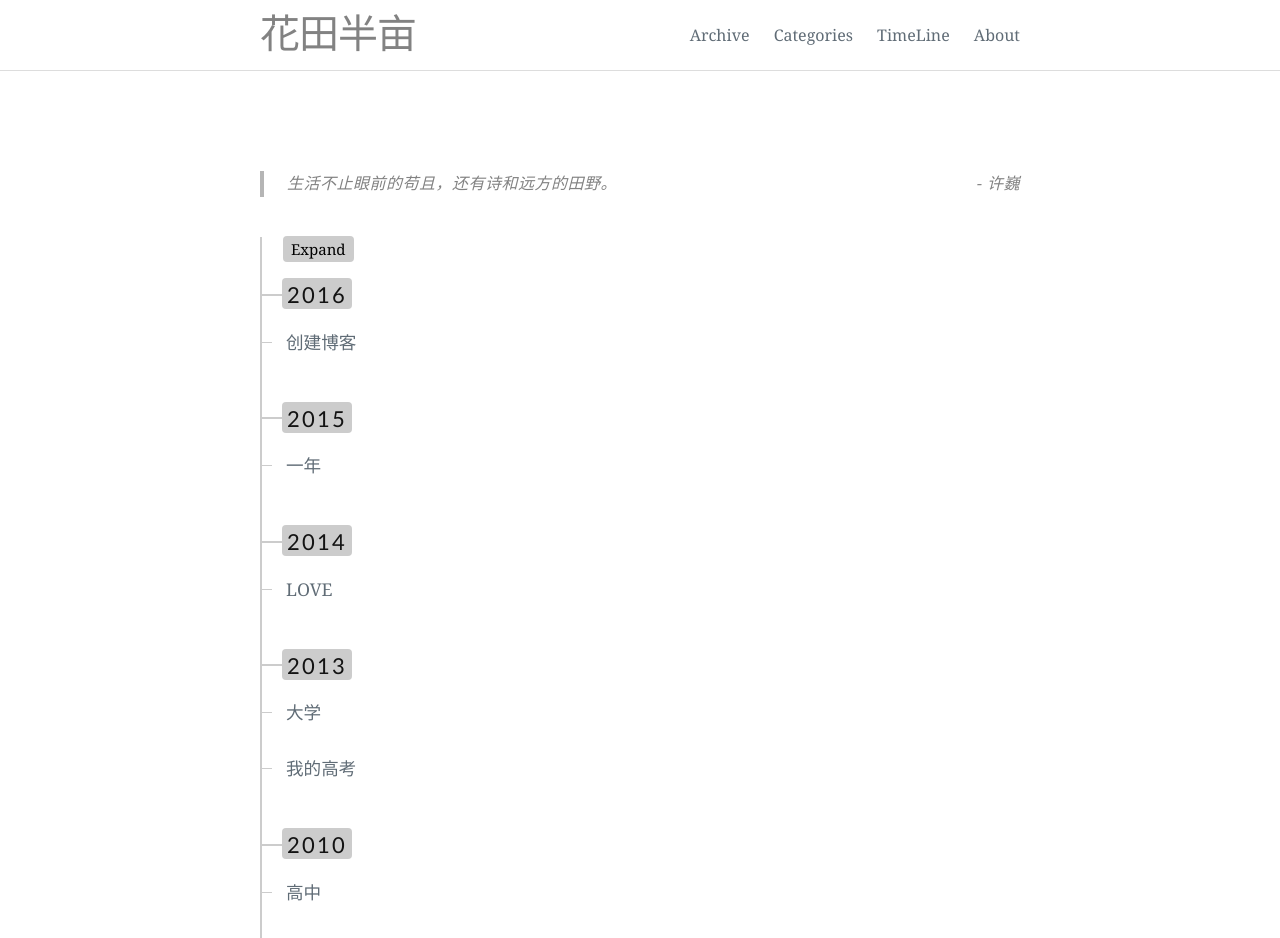
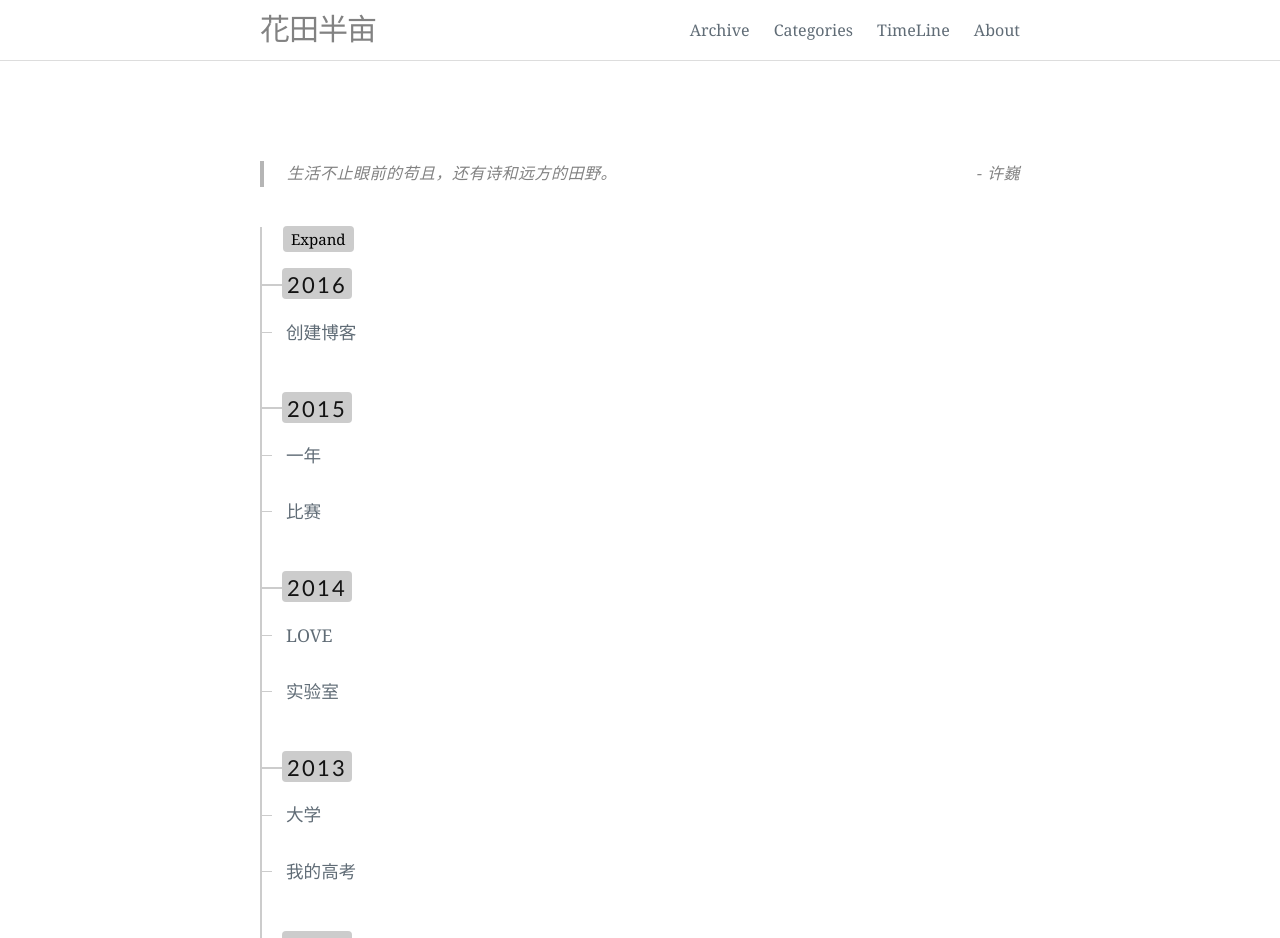
Before and after one commit to elbowzhang/elbow95.github.io, a Jekyll site: the page built from timeline/index.html, in a window 1280 px wide. Shown: the top 938 px of the page. Built offline with Jekyll 4.4.1, drawn with Linux system fonts in a browser that asks for light colours.

Commit message:
update timeline

```diff
--- a/_sass/_layout.scss
+++ b/_sass/_layout.scss
@@ -2,7 +2,7 @@
  * Site header
  */
 .site-header {
-    min-height: 70px;
+    min-height: 60px;
 
     // Positioning context for the mobile navigation icon
     position: relative;
@@ -13,13 +13,14 @@
 }
 
 .site-title {
-    font-size: 40px;
+    font-size: 30px;
     font-weight: 300;
-	line-height: 70px;
+	line-height: 60px;
     letter-spacing: -1px;
 	font-family: STLiti;
 	text-decoration: none;
 	color: $grey-color;
+
 
     &:hover {
         color: $grey-color;
@@ -28,7 +29,7 @@
 
 .site-nav {
     float: right;
-    line-height: 70px;
+    line-height: 60px;
 
     .menu-icon {
         display: none;
@@ -198,7 +199,7 @@
 
 .post-link {
     display: block;
-    font-size: 20px;
+    font-size: 18px;
 	text-decoration: none;
 }
 
@@ -260,7 +261,6 @@
 
 .post-title {
     font-size: 30px;
-    letter-spacing: -1px;
     line-height: 1;
 
     @include media-query($on-laptop) {
@@ -270,7 +270,7 @@
 
 .post-content {
     margin-bottom: $spacing-unit;
-
+	text-align: justify;
     h1 {
         font-size: 30px;
         @include media-query($on-laptop) {
--- a/timeline/index.html
+++ b/timeline/index.html
@@ -57,10 +57,25 @@
         <dt id="20151005"><a>一年</a></dt>
         <dd class="timelineEvent" id="20151005EX" style="display:none;">
             <h3>2015.10.05</h3>
-            <!--<div class="media">
-                <img src="Here is your image path" width="240" height="180">
-            </div>-->
+            <div class="media">
+                <img src="./assets/we.jpg" width="240" height="300">
+            </div>
 			<p>我们在一起一年啦</p>
+            <br class="clear">
+        </dd>
+    </dl>
+	<dl class="timelineMinor">
+        <dt id="20150729"><a>比赛</a></dt>
+        <dd class="timelineEvent" id="20150729EX" style="display:none;">
+            <h3>2015.07.29</h3>
+            <div class="media">
+                <img src="./assets/competition1.jpg" width="240" height="300">
+				<img src="./assets/competition2.jpg" width="240" height="180">
+            </div>
+			<p>我们的比赛，青春</p>
+			<p>还有一起奋斗过的日子</p>
+			<p>无奈</p>
+			<p>操蛋与不甘</p>
             <br class="clear">
         </dd>
     </dl>
@@ -80,6 +95,20 @@
             <br class="clear">
         </dd>
     </dl>
+
+	<dl class="timelineMinor">
+        <dt id="20140700"><a>实验室</a></dt>
+        <dd class="timelineEvent" id="20140700EX" style="display:none;">
+            <h3>2014.07</h3>
+            <div class="media">
+                <img src="./assets/smartcar1.jpg" width="240" height="180">
+				<img src="./assets/smartcar2.jpg" width="240" height="180">
+            </div>
+			<p>感谢智能车</p>
+			<p>感谢亲爱的小伙伴儿们</p>
+            <br class="clear">
+        </dd>
+    </dl>
 </div>
 
 <div class="timelineMajor">
```
Also changed, not shown: other parts of timeline/index.html (+1 -0 lines), timeline/assets/competition1.jpg (added), timeline/assets/competition2.jpg (added), timeline/assets/smartcar1.jpg (added), timeline/assets/smartcar2.jpg (added), timeline/assets/we.jpg (added).
